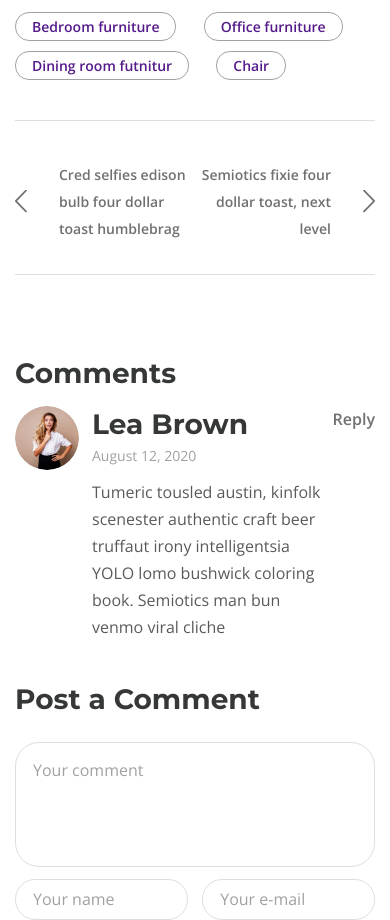
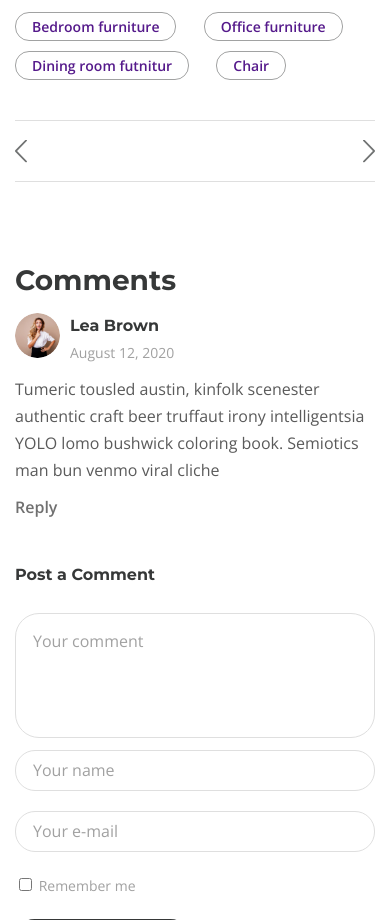
Before and after one commit to TatishaS/desire, a website: page app/blog-one.html in a window 390 px wide. Shown: the part 2933-3853 px from the top of the page. Drawn offline with nearby package versions, Linux system fonts and the light colour scheme.

Commit message:
Media queries for Blog-one page were added

```diff
--- a/app/blog-one.html
+++ b/app/blog-one.html
@@ -149,10 +149,10 @@
                   </div>
                   <div class="blog-one__links">
                     <a class="blog-one__link blog-one__link--prev" href="#">
-                      Cred selfies edison bulb four dollar toast humblebrag
+                      <span>Cred selfies edison bulb four dollar toast humblebrag</span>
                     </a>
                     <a class="blog-one__link blog-one__link--next" href="#">
-                      Semiotics fixie four dollar toast, next level
+                      <span>Semiotics fixie four dollar toast, next level</span>
                     </a>
                   </div>
                 </div>
--- a/app/scss/_media.scss
+++ b/app/scss/_media.scss
@@ -203,6 +203,17 @@
   .blog-box__img {
     width: 100%;
   }
+  .blog-one__links {
+    padding: 30px 0;
+  }
+  .blog-one__link {
+    span {
+      display: none;
+    }
+  }
+  .blog-one__form-input {
+    width: 100%;
+  }
   .contact__form-input {
     width: 100%;
   }
@@ -316,11 +327,37 @@
     font-size: 16px;
     line-height: 23px;
   }
+  .blog-one__comments-name,
+  .blog-one__form-title {
+    font-size: 16px;
+    line-height: 27px;
+  }
+  .blog-one__comments-item {
+    flex-wrap: wrap;
+  }
+  .blog-one__comments-avatar {
+    width: 45px;
+    height: 45px;
+  }
+  .blog-one__comments-name,
+  .blog-one__comments-date {
+    margin-left: 55px;
+  }
+  .blog-one__comments-info {
+    margin-top: -46px;
+  }
+  .blog-one__btn-reply {
+    margin-left: 0;
+    margin-top: 10px;
+  }
 }
 
 @media (max-width: 375px) {
   .contact-slider__img {
     height: 310px;
+  }
+  .blog-one__item blockquote {
+    padding: 0 20px;
   }
   .footer__inner {
     justify-content: space-between;
```
Also changed, not shown: app/css/style.min.css.
